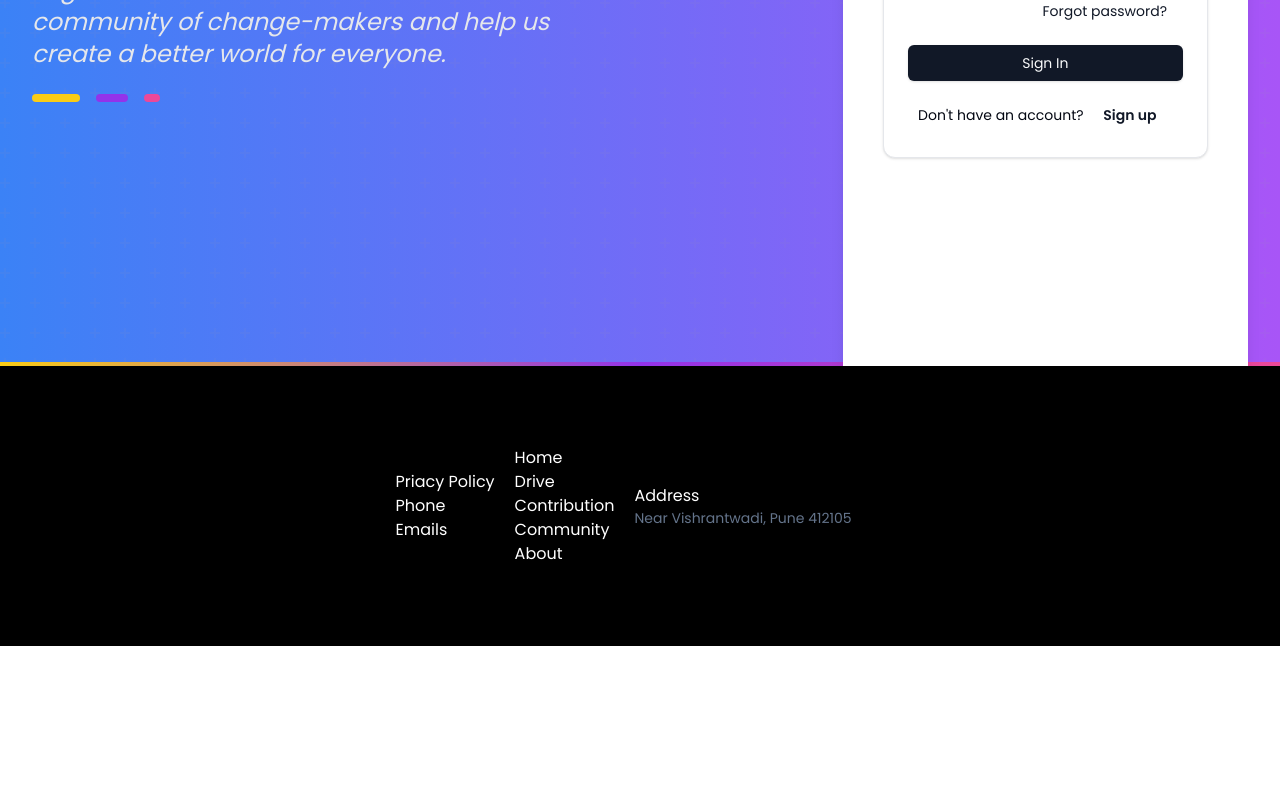
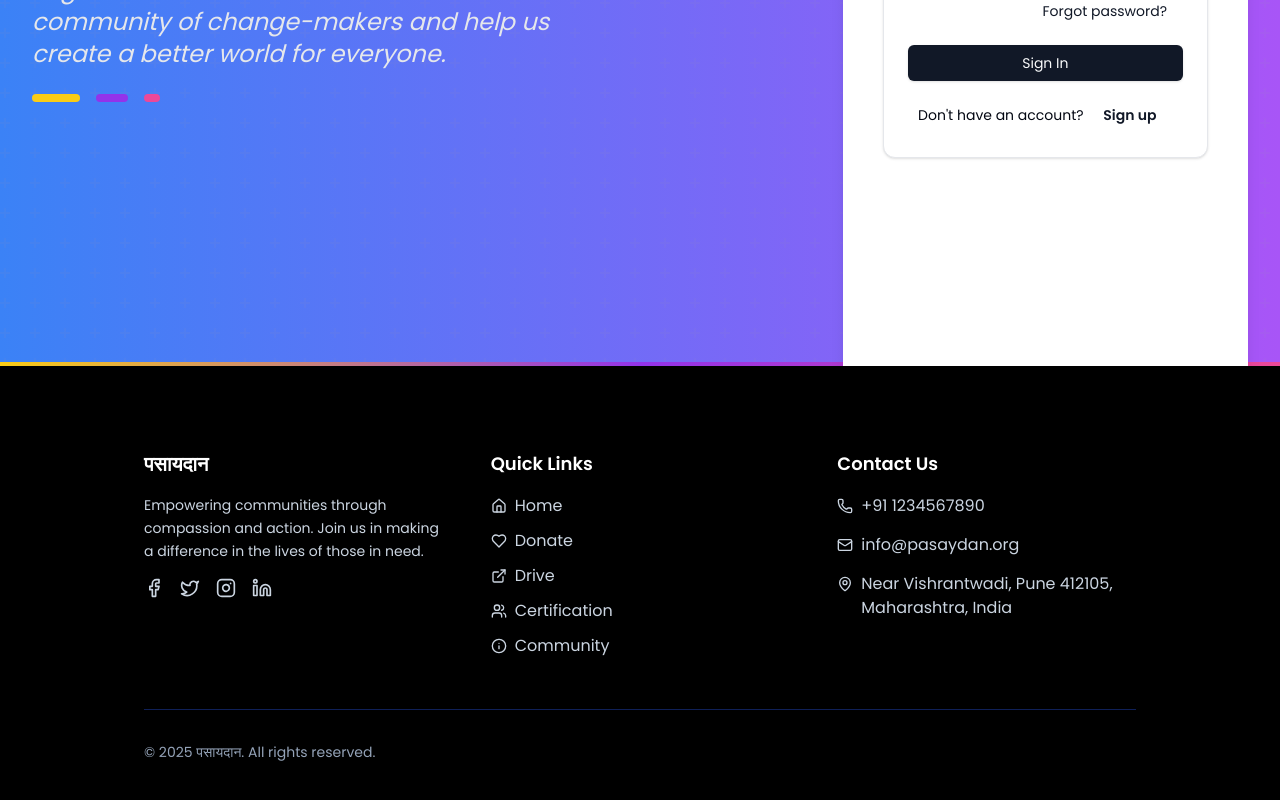
Before and after one commit to vrbalbudhe/pasaydan_ngo, a Next.js app: page /pasaydan/auth/logsign in a window 1280 px wide. Shown: the part 552-1352 px from the top of the page. Before the commit the page ends 1198 px from the top, so only its background shows below. Built offline with nearby package versions, Linux system fonts and the light colour scheme; no server answers.

Commit message:
Navbar and Footer update

```diff
--- a/app/pasaydan/com/about/page.tsx
+++ /dev/null
@@ -1,5 +0,0 @@
-export default function About(){
-    return (
-        <div>this is the about page</div>
-    )
-}
--- a/components/footer.tsx
+++ b/components/footer.tsx
@@ -1,28 +1,135 @@
+"use client";
+
+import React from 'react';
+import { motion } from 'framer-motion';
+import { Phone, Mail, Home, Users, Heart, Info, MapPin, Facebook, Twitter, Instagram, Linkedin, ExternalLink } from 'lucide-react';
+import Link from 'next/link';
+
 export default function Footer() {
+  const currentYear = new Date().getFullYear();
+
+  // Animation variants
+  const containerVariants = {
+    hidden: { opacity: 0 },
+    visible: {
+      opacity: 1,
+      transition: {
+        staggerChildren: 0.1
+      }
+    }
+  };
+
+  const itemVariants = {
+    hidden: { opacity: 0, y: 20 },
+    visible: {
+      opacity: 1,
+      y: 0
+    }
+  };
+
   return (
-    <div className="w-[80%] gap-5 h-60 flex justify-center items-center">
-      <div>
-        <ul className="text-white">
-          <li>Priacy Policy</li>
-          <li>Phone</li>
-          <li>Emails</li>
-        </ul>
+    <footer className="w-full">
+      <div className="w-[90%] md:w-[80%] mx-auto py-12 md:py-16">
+        {/* Main Footer Content */}
+        <motion.div
+          className="grid grid-cols-1 md:grid-cols-2 lg:grid-cols-3 gap-8 md:gap-12"
+          variants={containerVariants}
+          initial="hidden"
+          whileInView="visible"
+          viewport={{ once: true }}
+        >
+          {/* About Section */}
+          <motion.div variants={itemVariants} className="space-y-4">
+            <h3 className="text-xl font-bold text-white">पसायदान</h3>
+            <p className="text-slate-300 text-sm leading-relaxed">
+              Empowering communities through compassion and action. Join us in making a difference in the lives of those in need.
+            </p>
+            <div className="flex space-x-4">
+              <Link href="#" className="text-slate-300 hover:text-white transition-colors">
+                <Facebook className="w-5 h-5" />
+              </Link>
+              <Link href="#" className="text-slate-300 hover:text-white transition-colors">
+                <Twitter className="w-5 h-5" />
+              </Link>
+              <Link href="#" className="text-slate-300 hover:text-white transition-colors">
+                <Instagram className="w-5 h-5" />
+              </Link>
+              <Link href="#" className="text-slate-300 hover:text-white transition-colors">
+                <Linkedin className="w-5 h-5" />
+              </Link>
+            </div>
+          </motion.div>
+
+          {/* Quick Links */}
+          <motion.div variants={itemVariants} className="space-y-4">
+            <h3 className="text-lg font-semibold text-white">Quick Links</h3>
+            <ul className="space-y-2">
+              <li>
+                <Link href="/" className="text-slate-300 hover:text-white transition-colors inline-flex items-center gap-2 group">
+                  <Home className="w-4 h-4" />
+                  <span className="group-hover:translate-x-1 transition-transform">Home</span>
+                </Link>
+              </li>
+              <li>
+                <Link href="/pasaydan/com/donate" className="text-slate-300 hover:text-white transition-colors inline-flex items-center gap-2 group">
+                  <Heart className="w-4 h-4" />
+                  <span className="group-hover:translate-x-1 transition-transform">Donate</span>
+                </Link>
+              </li>
+              <li>
+                <Link href="/pasaydan/com/drive" className="text-slate-300 hover:text-white transition-colors inline-flex items-center gap-2 group">
+                  <ExternalLink className="w-4 h-4" />
+                  <span className="group-hover:translate-x-1 transition-transform">Drive</span>
+                </Link>
+              </li>
+              <li>
+                <Link href="/pasaydan/com/certification" className="text-slate-300 hover:text-white transition-colors inline-flex items-center gap-2 group">
+                  <Users className="w-4 h-4" />
+                  <span className="group-hover:translate-x-1 transition-transform">Certification</span>
+                </Link>
+              </li>
+              <li>
+                <Link href="/pasaydan/com/community" className="text-slate-300 hover:text-white transition-colors inline-flex items-center gap-2 group">
+                  <Info className="w-4 h-4" />
+                  <span className="group-hover:translate-x-1 transition-transform">Community</span>
+                </Link>
+              </li>
+            </ul>
+          </motion.div>
+
+          {/* Contact Info */}
+          <motion.div variants={itemVariants} className="space-y-4">
+            <h3 className="text-lg font-semibold text-white">Contact Us</h3>
+            <ul className="space-y-3">
+              <li>
+                <a href="tel:+1234567890" className="text-slate-300 hover:text-white transition-colors inline-flex items-center gap-2">
+                  <Phone className="w-4 h-4" />
+                  <span>+91 1234567890</span>
+                </a>
+              </li>
+              <li>
+                <a href="mailto:info@pasaydan.org" className="text-slate-300 hover:text-white transition-colors inline-flex items-center gap-2">
+                  <Mail className="w-4 h-4" />
+                  <span>info@pasaydan.org</span>
+                </a>
+              </li>
+              <li className="text-slate-300 inline-flex items-start gap-2">
+                <MapPin className="w-4 h-4 mt-1 flex-shrink-0" />
+                <span>Near Vishrantwadi, Pune 412105, Maharashtra, India</span>
+              </li>
+            </ul>
+          </motion.div>
+
+        </motion.div>
+
+        {/* Footer Bottom */}
+        <motion.div
+          variants={itemVariants}
+          className="mt-12 pt-8 border-t border-blue-800/50 flex flex-col md:flex-row justify-between items-center gap-4 text-slate-400 text-sm"
+        >
+          <p>© {currentYear} पसायदान. All rights reserved.</p>
+        </motion.div>
       </div>
-      <div>
-        <ul className="text-white">
-          <li>Home</li>
-          <li>Drive</li>
-          <li>Contribution</li>
-          <li>Community</li>
-          <li>About</li>
-        </ul>
-      </div>
-      <div className="w-[250px]">
-        <h1 className="text-white">Address</h1>
-        <p className="text-slate-500 text-sm hover:underline cursor-pointer">
-          Near Vishrantwadi, Pune 412105
-        </p>
-      </div>
-    </div>
+    </footer>
   );
 }
--- a/components/navbar/navigator.tsx
+++ b/components/navbar/navigator.tsx
@@ -1,4 +1,86 @@
 "use client";
+import Link from "next/link";
+import { usePathname } from "next/navigation";
+import { useState } from "react";
+import { Menu, X } from "lucide-react"; // Using lucide-react for icons
+
+export default function Navigator() {
+  const pathname = usePathname();
+  const [isOpen, setIsOpen] = useState(false);
+
+  const isLogsignRoute = pathname === "/pasaydan/auth/logsign";
+  const isActiveRoute = (route: string) => pathname === route;
+
+  const navLinks = [
+    { href: "/pasaydan/com", label: "Home" },
+    { href: "/pasaydan/com/donate", label: "Donate" },
+    { href: "/pasaydan/com/drive", label: "Drive" },
+    { href: "/pasaydan/com/certification", label: "Certification" },
+    { href: "/pasaydan/com/community", label: "Community" },
+  ];
+
+  const toggleMenu = () => {
+    setIsOpen(!isOpen);
+  };
+
+  return (
+    <>
+      {/* Mobile Menu Button */}
+      <div className="md:hidden">
+        <button
+          onClick={toggleMenu}
+          className="p-2 text-slate-800 hover:text-slate-600"
+        >
+          {isOpen ? <X size={24} /> : <Menu size={24} />}
+        </button>
+      </div>
+
+      {/* Desktop Navigation */}
+      <div className="hidden md:block">
+        <ul className="flex gap-3 text-[13px] text-slate-800 -tracking-tighter">
+          {navLinks.map((link) => (
+            <Link key={link.href} href={link.href}>
+              <li
+                className={`cursor-pointer ${
+                  isActiveRoute(link.href)
+                    ? "text-blue-700"
+                    : isLogsignRoute
+                    ? "text-white"
+                    : "text-slate-800"
+                } hover:text-slate-700`}
+              >
+                {link.label}
+              </li>
+            </Link>
+          ))}
+        </ul>
+      </div>
+
+      {/* Mobile Navigation Menu */}
+      {isOpen && (
+        <div className="md:hidden absolute top-[70px] left-0 right-0 bg-white shadow-lg z-50">
+          <ul className="flex flex-col py-4">
+            {navLinks.map((link) => (
+              <Link key={link.href} href={link.href}>
+                <li
+                  className={`px-6 py-2 cursor-pointer ${
+                    isActiveRoute(link.href)
+                      ? "text-blue-700"
+                      : "text-slate-800"
+                  } hover:bg-slate-100`}
+                  onClick={toggleMenu}
+                >
+                  {link.label}
+                </li>
+              </Link>
+            ))}
+          </ul>
+        </div>
+      )}
+    </>
+  );
+}
+{/*"use client";
 import Link from "next/link";
 import { usePathname } from "next/navigation";
 
@@ -14,6 +96,19 @@ export default function Navigator() {
     <>
       <div className="hidden md:block">
         <ul className="flex gap-3 text-[13px] text-slate-800 -tracking-tighter">
+        <Link href="/pasaydan/com">
+            <li
+              className={`cursor-pointer ${
+                isActiveRoute("/pasaydan/com")
+                  ? "text-blue-700"
+                  : isLogsignRoute
+                    ? "text-white"
+                    : "text-slate-800"
+              } hover:text-slate-700`}
+            >
+              Home
+            </li>
+          </Link>
           <Link href="/pasaydan/com/donate">
             <li
               className={`cursor-pointer ${
@@ -40,17 +135,20 @@ export default function Navigator() {
               Drive
             </li>
           </Link>
+          <Link href="/pasaydan/com/certification">
           <li
             className={`cursor-pointer ${
-              isActiveRoute("/pasaydan/com/contributions")
+              isActiveRoute("/pasaydan/com/certification")
                 ? "text-blue-700"
                 : isLogsignRoute
                   ? "text-white"
                   : "text-slate-800"
             } hover:text-slate-700`}
           >
-            Contributions
+            Certification
           </li>
+          </Link>
+
           <Link href="/pasaydan/com/community">
             <li
               className={`cursor-pointer ${
@@ -64,21 +162,8 @@ export default function Navigator() {
               Community
             </li>
           </Link>
-          <Link href="/pasaydan/com/about">
-            <li
-              className={`cursor-pointer ${
-                isActiveRoute("/pasaydan/com/about")
-                  ? "text-blue-700"
-                  : isLogsignRoute
-                    ? "text-white"
-                    : "text-slate-800"
-              } hover:text-slate-700`}
-            >
-              About
-            </li>
-          </Link>
         </ul>
       </div>
     </>
   );
-}
+}*/}
```
Also changed, not shown: app/pasaydan/com/certification/page.tsx (added).
